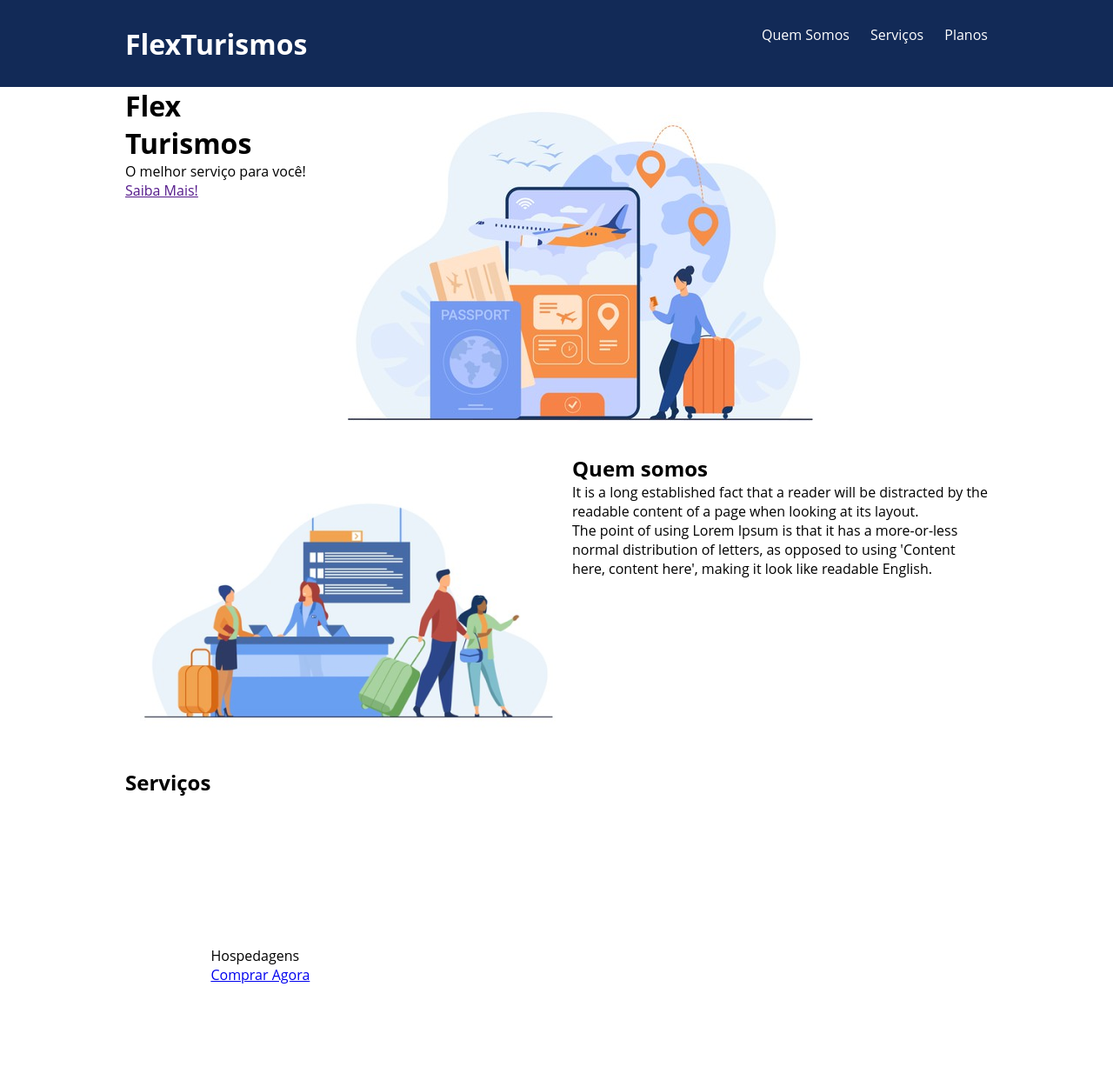
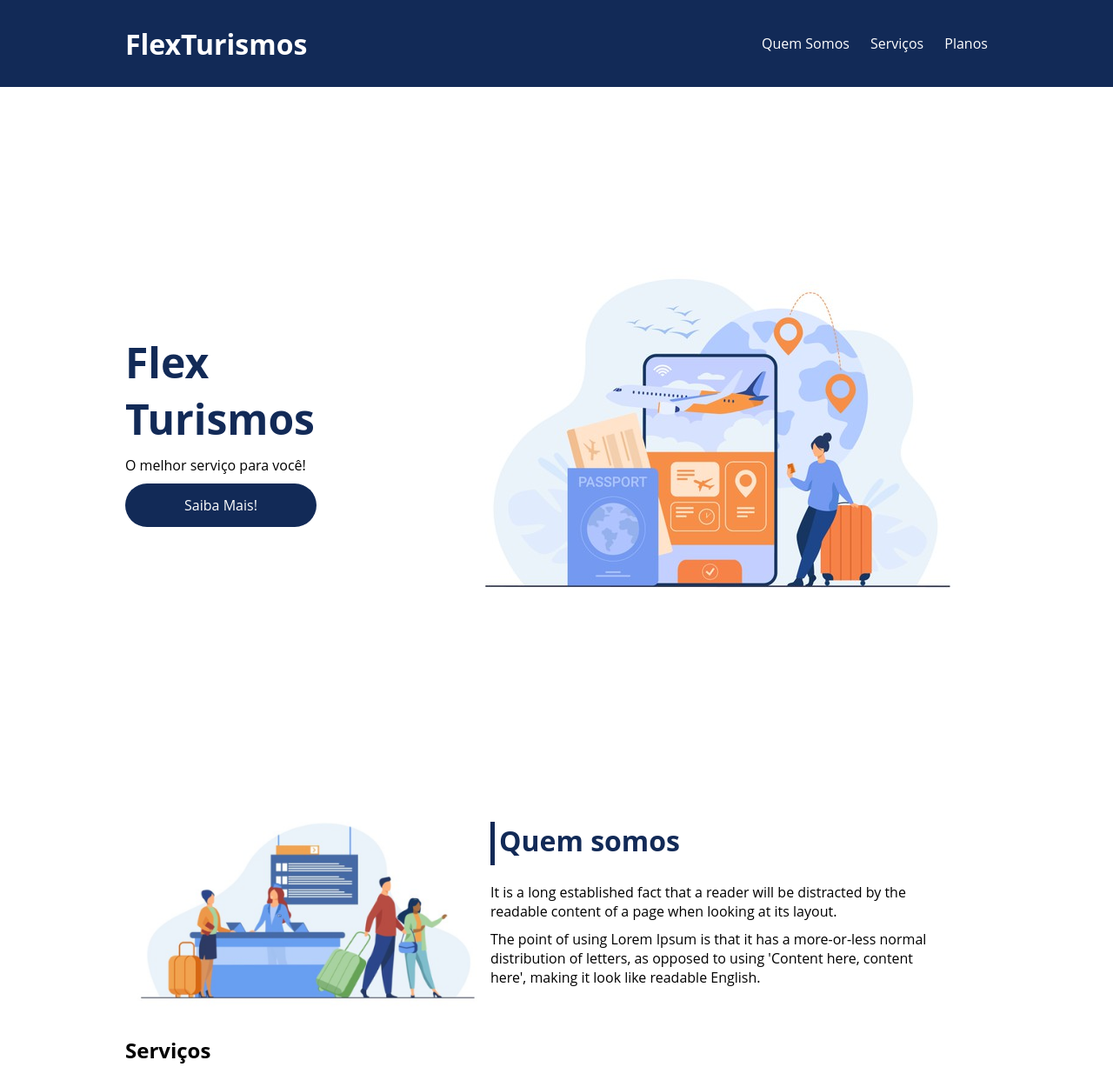
Before and after one commit to th1998c/Flex_Turismos, a plain HTML site: page index.html in a window 1280 px wide. Shown: the top 1227 px of the page at 87% size. Drawn offline with Linux system fonts and the light colour scheme.

Commit message:
estilização do de imagens e quem somos

```diff
--- a/index.html
+++ b/index.html
@@ -23,8 +23,8 @@
         </div>
     </header>
 
-    <div class="flex-container">
-        <div>
+    <div class="flex-container apresentacao">
+        <div class="texto-apresentacao">
             <h1>Flex <br>Turismos</h1>
             <p>O melhor serviço para você!</p>
             <a href="">Saiba Mais!</a>
@@ -37,12 +37,12 @@
 
     <div class="flex-container" id="quem-somos">
         <div>
-            <img src="./images/1-quem-somos.png" alt="balcão de atendimento">
-        </div>
-        <div>
             <h2>Quem somos</h2>
             <p>It is a long established fact that a reader will be distracted by the readable content of a page when looking at its layout. </p>
             <p>The point of using Lorem Ipsum is that it has a more-or-less normal distribution of letters, as opposed to using 'Content here, content here', making it look like readable English.</p>
+        </div>
+        <div>
+            <img src="./images/1-quem-somos.png" alt="balcão de atendimento">
         </div>
     </div>
 
--- a/style.css
+++ b/style.css
@@ -12,6 +12,11 @@ ul{
 
 ul li a{
     text-decoration: none;
+}
+
+div img{
+    display: block;
+    width: 100%;
 }
 
 .flex-container{
@@ -33,6 +38,7 @@ header .list-items{
     max-width: 260px;
     width: 100%;
     justify-content: space-between;
+    align-items: center;
 }
 
 .list-items li a{
@@ -42,3 +48,63 @@ header .list-items{
 header .menu{
     justify-content: space-between;
 }
+
+.apresentacao{
+    height: 100vh;
+    align-items: center;
+    justify-content: space-between;
+}
+
+.apresentacao .texto-apresentacao{
+    min-height: 200px;
+}
+
+.texto-apresentacao h1{
+    color: #122a57;
+    font-size: 48px;
+    margin-bottom: 10px;
+}
+.texto-apresentacao a{
+    background-color: #122a57;
+    color: #fff;
+    text-align: center;
+    border-radius: 30px;
+    width: 220px;
+    display: block;
+    text-decoration: none;
+    height: 50px;
+    line-height: 50px;
+    margin-top: 10px;
+    margin-bottom: 10px;
+}
+
+#quem-somos{
+    flex-direction: row-reverse;
+    align-items: center;
+    justify-content: space-between;
+}
+
+#quem-somos h2{
+    font-size: 32px;
+    color: #122a57;
+    display: flex;
+    margin-bottom: 20px;
+}
+
+#quem-somos h2::before{
+    content: "";
+    height: 50px;
+    width: 5px;
+    margin-right: 5px;
+    background-color: #122a57;
+    position: relative;
+}
+
+#quem-somos p{
+    margin-bottom: 10px;
+    width: 90%;
+}
+
+#quem-somos img{
+    min-width: 420px;
+}
```
